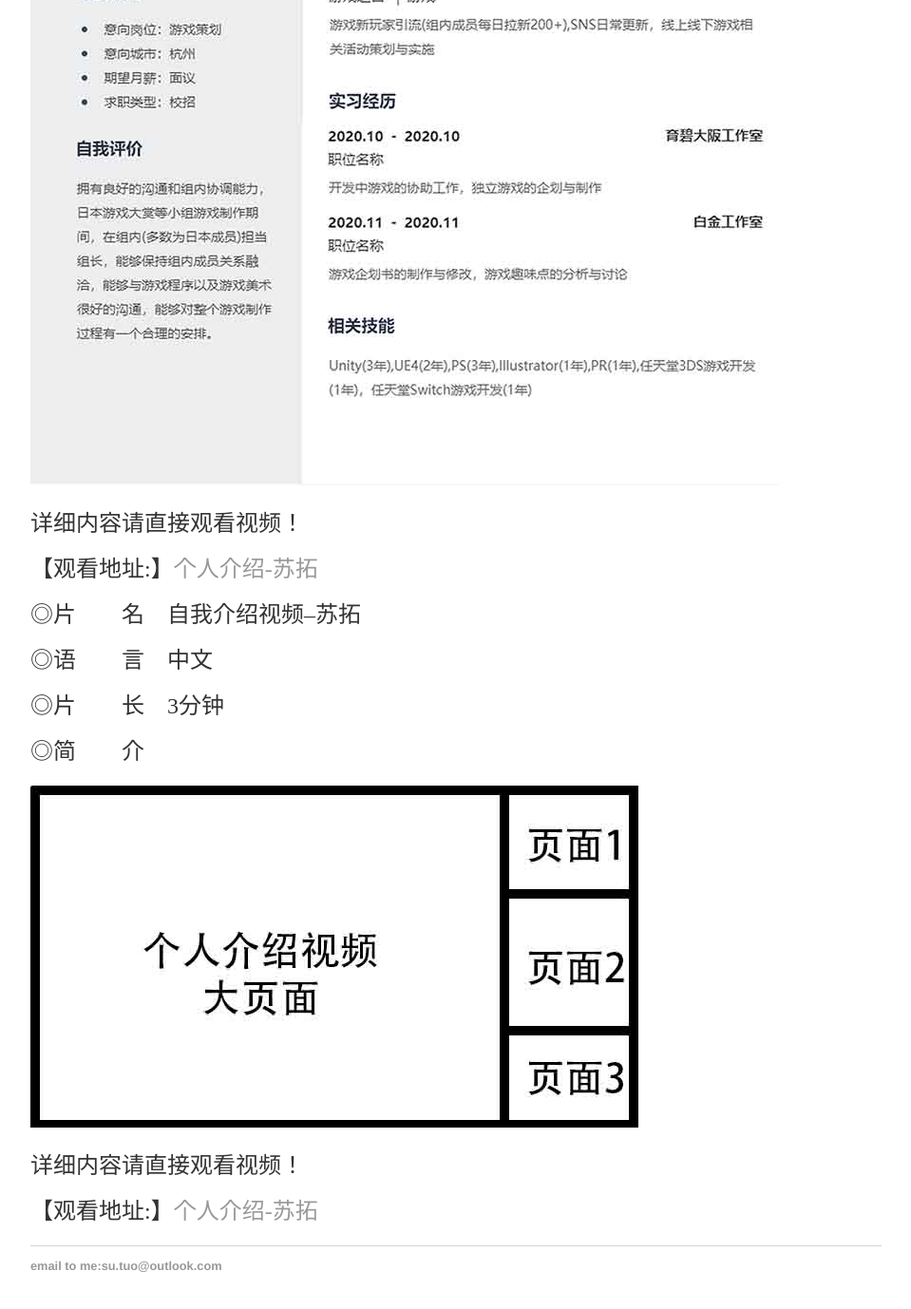
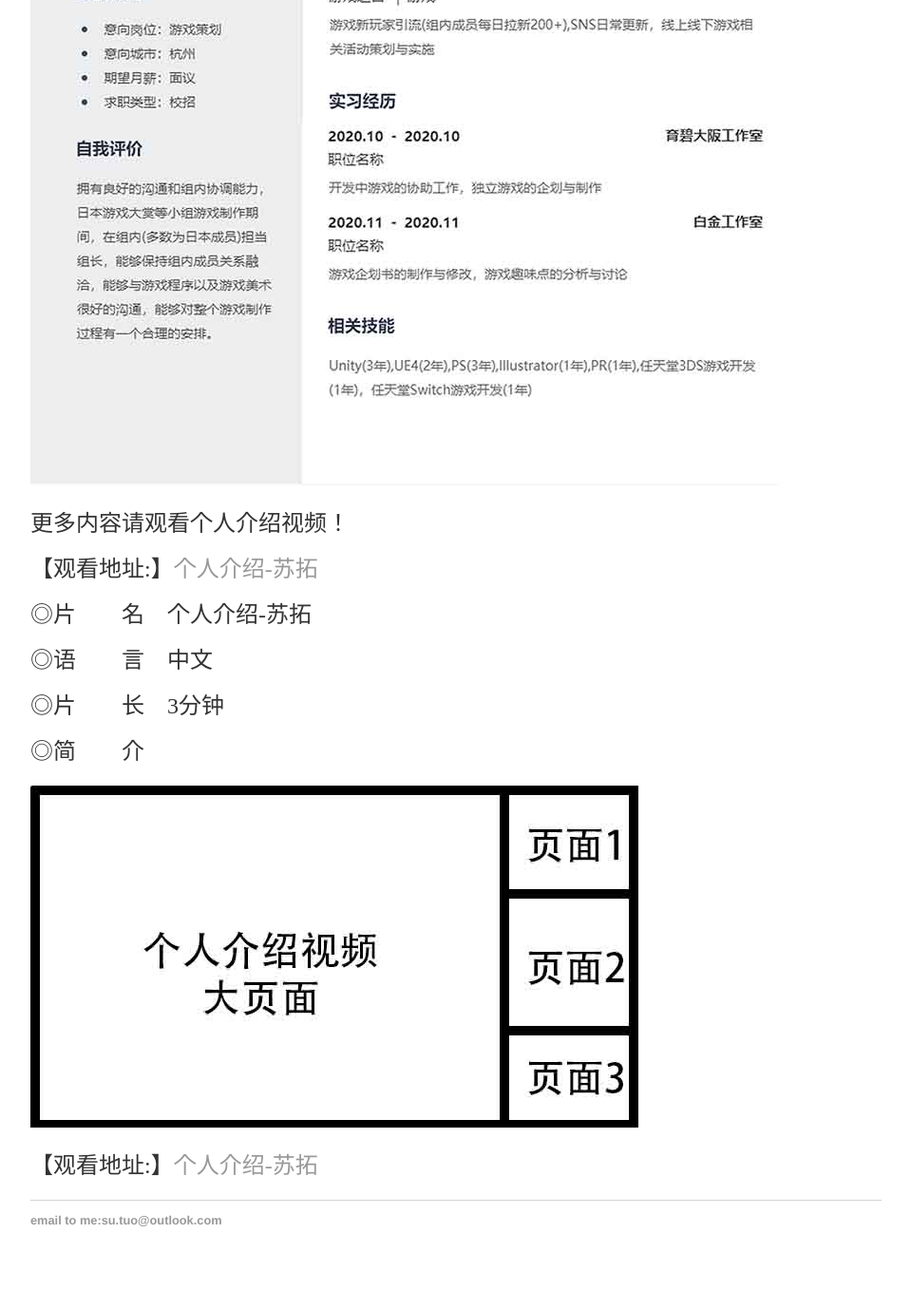
Before and after one commit to SotakuStudio/SotakuStudio.github.io, a Jekyll site: the page built from _posts/2021-12-30-chnresume.md, in a window 1280 px wide and 1400 px high, scrolled down 844 px. Shown: the top 1378 px of the window at 95% size, without its empty margins (160-1119 px from the left). Built offline with Jekyll 4.4.1, drawn with Linux system fonts in a browser that asks for light colours; after the commit the page ends 2196 px from its top, so only the background shows below that.

Commit message:
Update 2021-12-30-chnresume.md

```diff
--- a/_posts/2021-12-30-chnresume.md
+++ b/_posts/2021-12-30-chnresume.md
@@ -5,11 +5,11 @@ date: 2021-12-30
 ---
 ![Image text](https://github.com/SotakuStudio/SotakuStudio.github.io/blob/main/chnblog/image/chnresume.jpg?raw=true)
 
-详细内容请直接观看视频！
+更多内容请观看个人介绍视频！
 
 【观看地址:】[个人介绍-苏拓](https://1drv.ms/v/s!Aj9fktzHJKNciN02BrABSgitCyzcvw?e=68vd63)
 
-◎片　　名　自我介绍视频--苏拓
+◎片　　名　个人介绍-苏拓
 
 ◎语　　言　中文
 
@@ -19,6 +19,4 @@ date: 2021-12-30
 
 ![Image text](https://github.com/SotakuStudio/SotakuStudio.github.io/blob/main/chnblog/image/IntroductionPage.jpg?raw=true)
 
-详细内容请直接观看视频！
-
 【观看地址:】[个人介绍-苏拓](https://1drv.ms/v/s!Aj9fktzHJKNciN02BrABSgitCyzcvw?e=68vd63)
```
